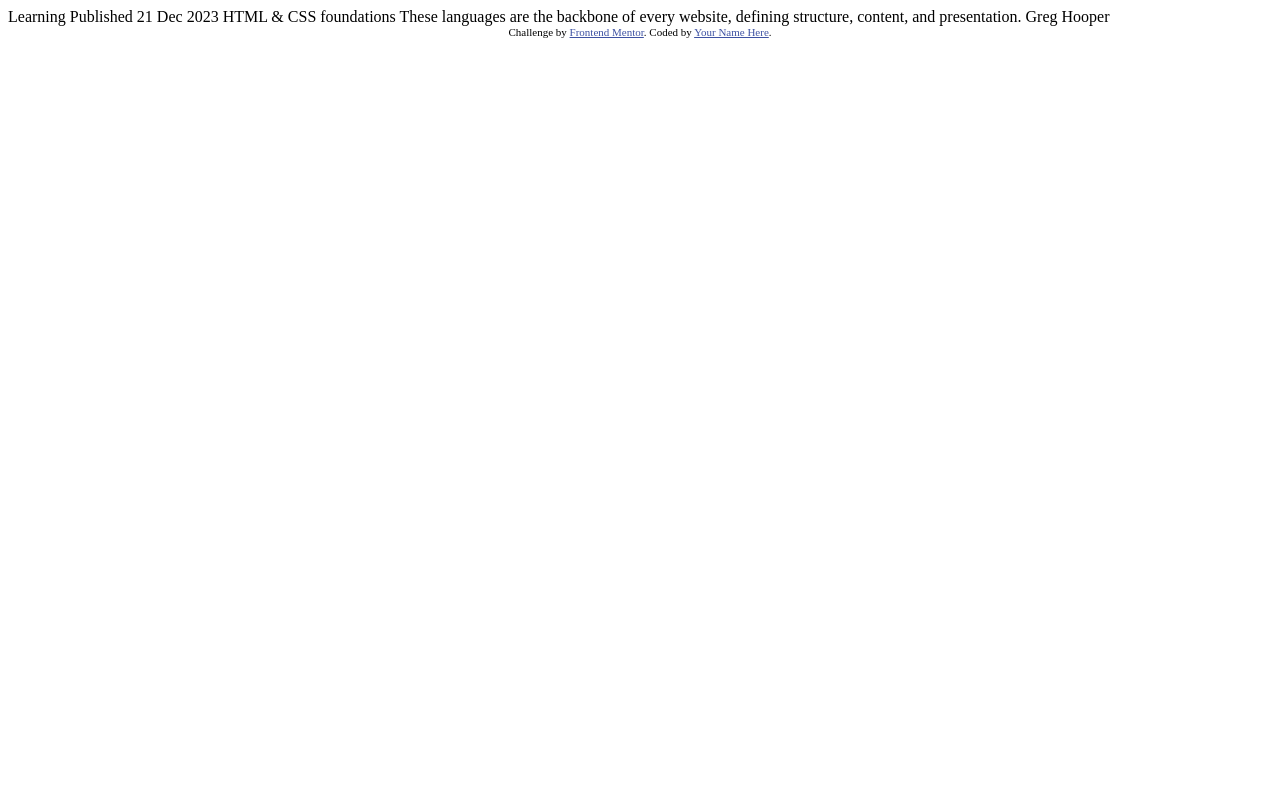
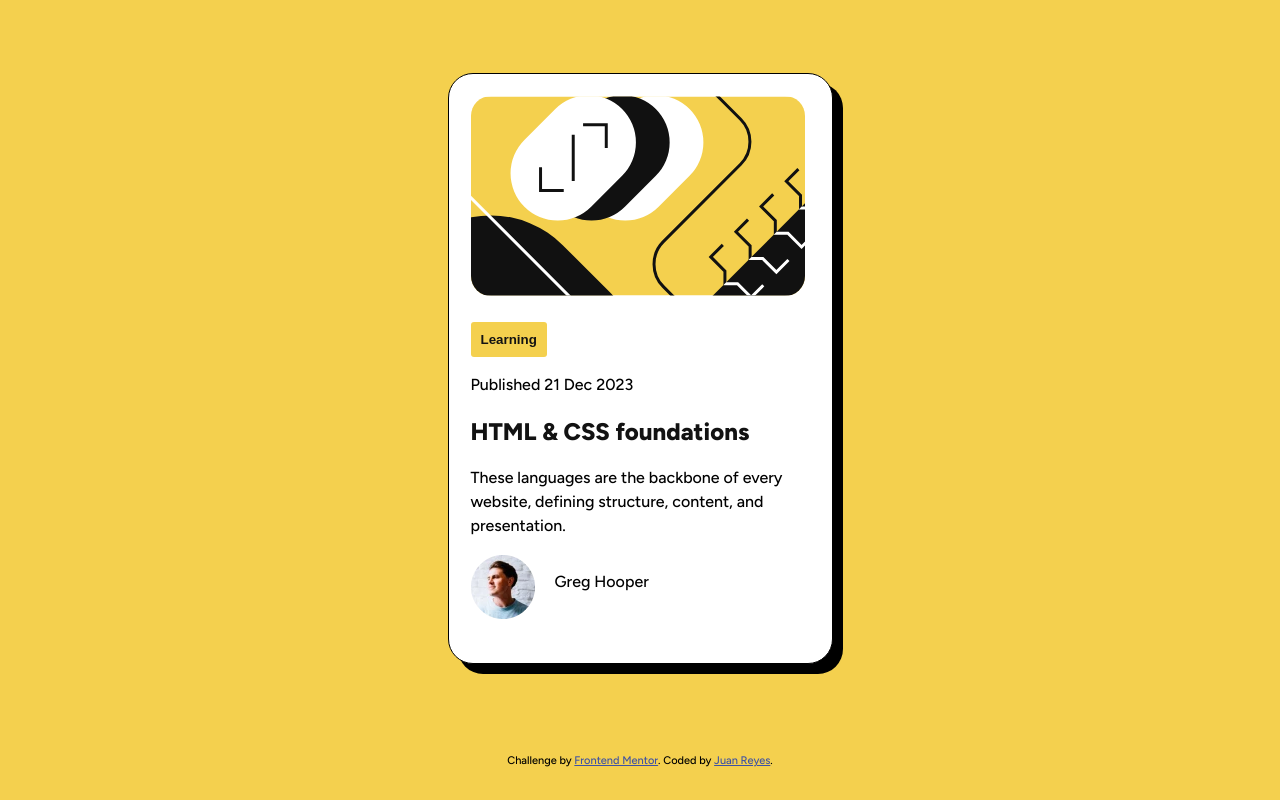
Before and after one commit to juan-mentor/blog-preview-card-main, a plain HTML site: page index.html in a window 1280 px wide. Drawn offline with Linux system fonts and the light colour scheme.

Commit message:
proyecto terminado

```diff
--- a/Css/style.css
+++ b/Css/style.css
@@ -0,0 +1,77 @@
+:root {
+    /* Colors */
+    --yellow: hsl(47, 88%, 63%);
+    --white: hsl(0, 0%, 100%);
+    --gray-500: hsl(0, 0%, 42%);
+    --gray-950: hsl(0, 0%, 7%);
+}
+
+body {
+    margin: 0;
+    min-height: 100vh;
+    display: flex;
+    flex-direction: column;
+    gap: 50px;
+    justify-content: center;
+    align-items: center;
+    font-family: "Figtree", sans-serif;
+    font-optical-sizing: auto;
+    font-weight: 500;
+    font-style: normal;
+    background-color: var(--yellow);
+}
+
+* {
+    box-sizing: border-box;
+}
+
+ .card {
+    width: 87%;
+    max-width: 385px;
+    margin: 40px 20px;
+    border: 1px solid;
+    border-radius: 25px;
+    padding: 22px;
+    background-color: var(--white);
+    box-shadow: 10px 10px;
+ }
+
+ .card__image {
+    max-width: 100%;
+    height: 200px;
+    margin-bottom: 22px;
+    border-radius: 20px;
+    object-fit: cover;
+ }
+
+ .card__cta {
+    border: none;
+    border-radius: 3px;
+    padding: 10px;
+    color: var(--gray-950);
+    background-color: var(--yellow);
+    font-weight: 800;
+ }
+
+ .card__paragraph {
+    line-height: 1.5;
+ }
+
+ .card__title {
+    color: var(--gray-950);
+    font-weight: 800;
+ }
+
+ .card__title:hover {
+    cursor: pointer;
+    color: var(--yellow);
+ }
+
+ .card__content {
+    display: flex;
+    gap: 20px;
+ }
+
+ .card__image--avatar {
+    height: auto;
+ }
--- a/index.html
+++ b/index.html
@@ -4,32 +4,50 @@
     <meta charset="UTF-8">
     <meta name="viewport" content="width=device-width, initial-scale=1.0"> <!-- displays site properly based on user's device -->
 
-  <title>Frontend Mentor | Blog preview card</title>
+    <title>Targeta previa de Blog</title>
 
     <link rel="icon" type="image/png" sizes="32x32" href="./assets/images/favicon-32x32.png">
 
+    <link rel="preconnect" href="https://fonts.googleapis.com">
+  <link rel="preconnect" href="https://fonts.gstatic.com" crossorigin>
+  <link href="https://fonts.googleapis.com/css2?family=Figtree:wght@300..900&display=swap" rel="stylesheet">
 
-  <!-- Feel free to remove these styles or customise in your own stylesheet 👍 -->
+    <link rel="stylesheet" href="Css/style.css">
+
     <style>
       .attribution { font-size: 11px; text-align: center; }
       .attribution a { color: hsl(228, 45%, 44%); }
     </style>
   </head>
+
   <body>
+    <article class="card">
+      <img src="assets/images/illustration-article.svg" alt="imagen de una ilustración" class="card__image">
 
-  Learning
+      <button class="card__cta"> Learning</button>
 
+      <p class="card__paragraph">
         Published 21 Dec 2023
+      </p>
 
-  HTML & CSS foundations
+      <h1 class="card__title">HTML & CSS foundations</h1>
 
+      <p class="card__paragraph">
         These languages are the backbone of every website, defining structure, content, and presentation.
+      </p>
 
+      <div class="card__content">
+        <img src="assets/images/image-avatar.webp" alt="imagen de presentación" class="card__image card__image--avatar">
+
+        <p class="card__paragraph">
           Greg Hooper
+        </p>
+      </div>
+    </article>
 
     <div class="attribution">
       Challenge by <a href="https://www.frontendmentor.io?ref=challenge" target="_blank">Frontend Mentor</a>.
-    Coded by <a href="#">Your Name Here</a>.
+      Coded by <a href="#">Juan Reyes</a>.
     </div>
   </body>
 </html>
```
Lines whose indentation alone changed are shown as unchanged.
